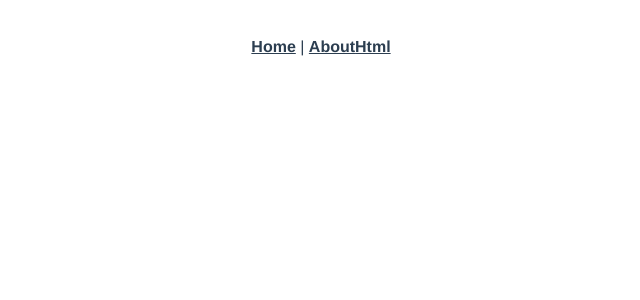
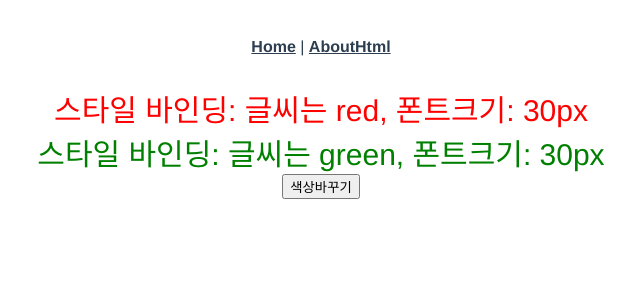
Before and after one commit to bkdragon0228/Vue-tutorial, a Vue app in the folder project/: page /databinding/style in a window 1280 px wide. Before the commit this address had no page. Shown: the top 300 px of the page, without its empty margins (319-959 px from the left). Built offline with nearby package versions, Linux system fonts and the light colour scheme.

Commit message:
추가 : style 바인딩하기

```diff
--- a/project/src/router/index.js
+++ b/project/src/router/index.js
@@ -79,6 +79,14 @@ const routes = [
       import(
         /* webpackChunkName: "databinding", webpackPrefetch: true */ '../views/1_databinding/DataBindingClass'
       )
+  },
+  {
+    path: '/databinding/style',
+    name: 'DataBindingStyle',
+    component: () =>
+      import(
+        /* webpackChunkName: "databinding", webpackPrefetch: true */ '../views/1_databinding/DataBindingStyle'
+      )
   }
 ]
 
--- /dev/null
+++ b/project/src/views/1_databinding/DataBindingStyle.vue
@@ -0,0 +1,25 @@
+<template>
+    <div>
+        <div style="color:red; font-size: 30px">스타일 바인딩: 글씨는 red, 폰트크기: 30px</div>
+        <div :style="style1">스타일 바인딩: 글씨는 green, 폰트크기: 30px</div>
+        <button @click="style1.color = 'blue'">색상바꾸기</button>
+    </div>
+</template>
+
+<script>
+export default {
+    name: 'DataBindingStyle',
+    data() {
+        return {
+            style1: {
+                color: 'green',
+                fontSize: '30px'
+            }
+        }
+    }
+}
+</script>
+
+<style>
+
+</style>
```
